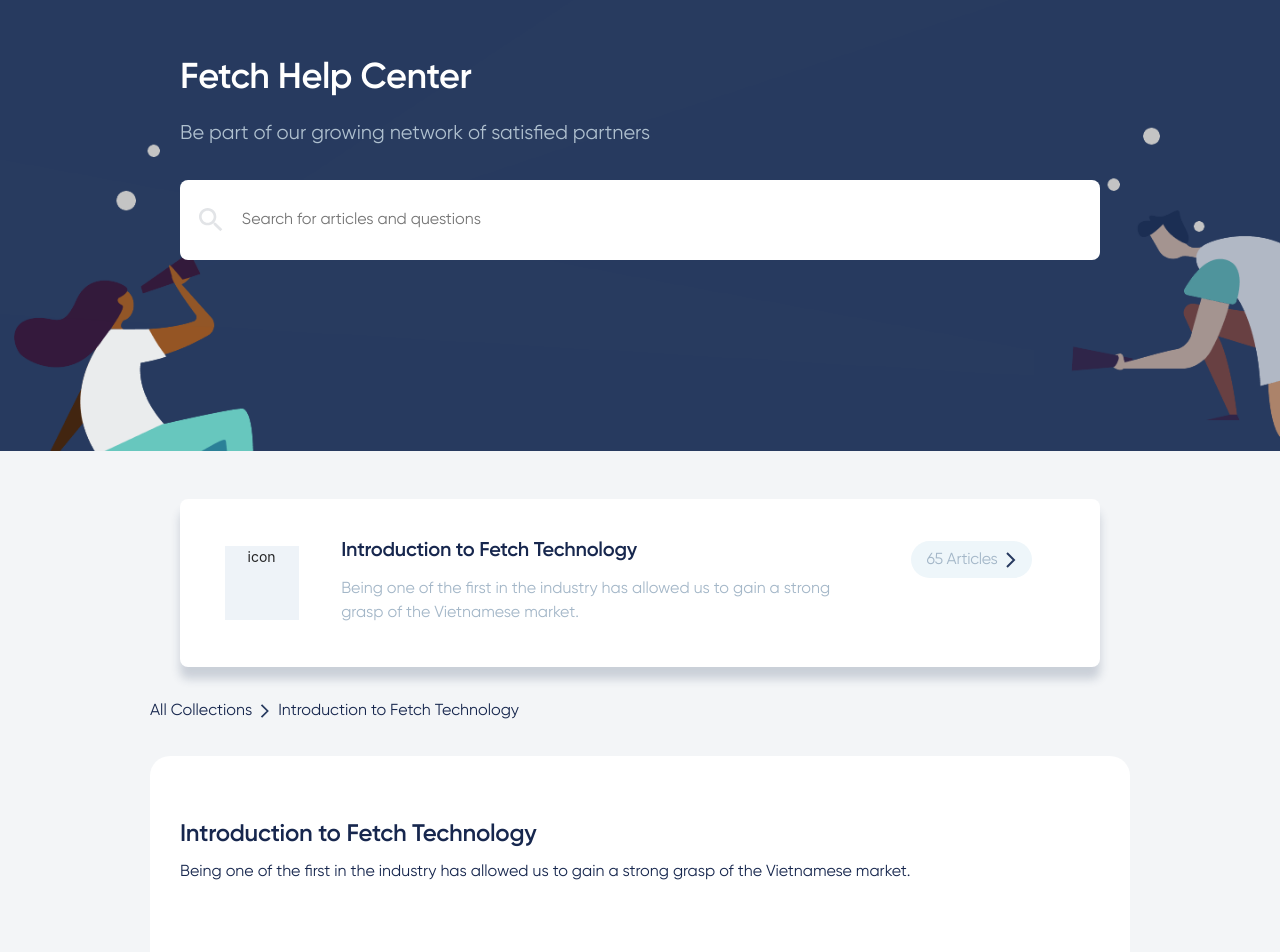
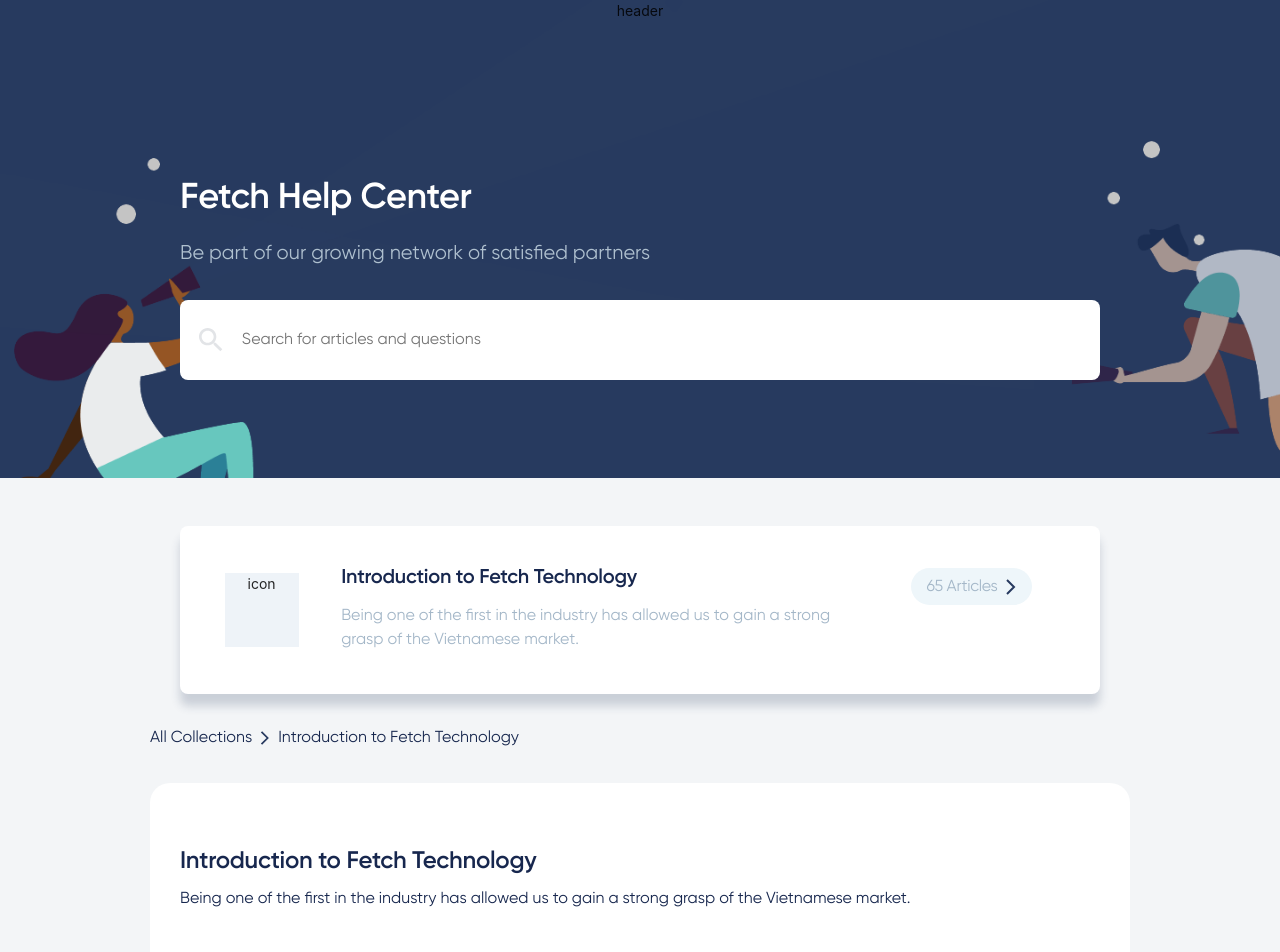
Before and after one commit to dtluat125/fetch-page, a React (Create React App) app: page / in a window 1280 px wide. Shown: the top 952 px of the page. Built offline with nearby package versions, Linux system fonts and the light colour scheme.

Commit message:
adjust css faq and upload to remote

```diff
--- a/src/components/faq/Faq.js
+++ b/src/components/faq/Faq.js
@@ -9,9 +9,13 @@
 const Faq = () => {
     return (
         <div className="faq">
+
             <header className="faq-header">
                 <div className="cus-container">
                     <Row justify="center" className="row-search" gutter={30}>
+                        <Col span={24}>
+                            header
+                        </Col>
                         <Col span={20}>
                             <h1>Fetch Help Center</h1>
                             <p>Be part of our growing network of satisfied partners</p>
--- a/src/components/faq/Faq.scss
+++ b/src/components/faq/Faq.scss
@@ -4,9 +4,6 @@
     .cus-container {
         padding-left: var(--padding-x);
         padding-right: var(--padding-x);
-
-        padding-top: 48px;
-        padding-bottom: 93px;
     }
     .faq-header {
         background: url("../../assets/img/bgFAQ.png") no-repeat center center;
@@ -26,6 +23,7 @@
                 text-align: left;
                 color: #FFFFFF;
                 margin-bottom: 12px;
+                margin-top: 146px;
 
             }
 
@@ -77,5 +75,9 @@
     .faq-body {
         background-color: #F3F5F7;
 
+        .cus-container {
+            padding-top: 48px;
+        }
+
     }
 }
```
